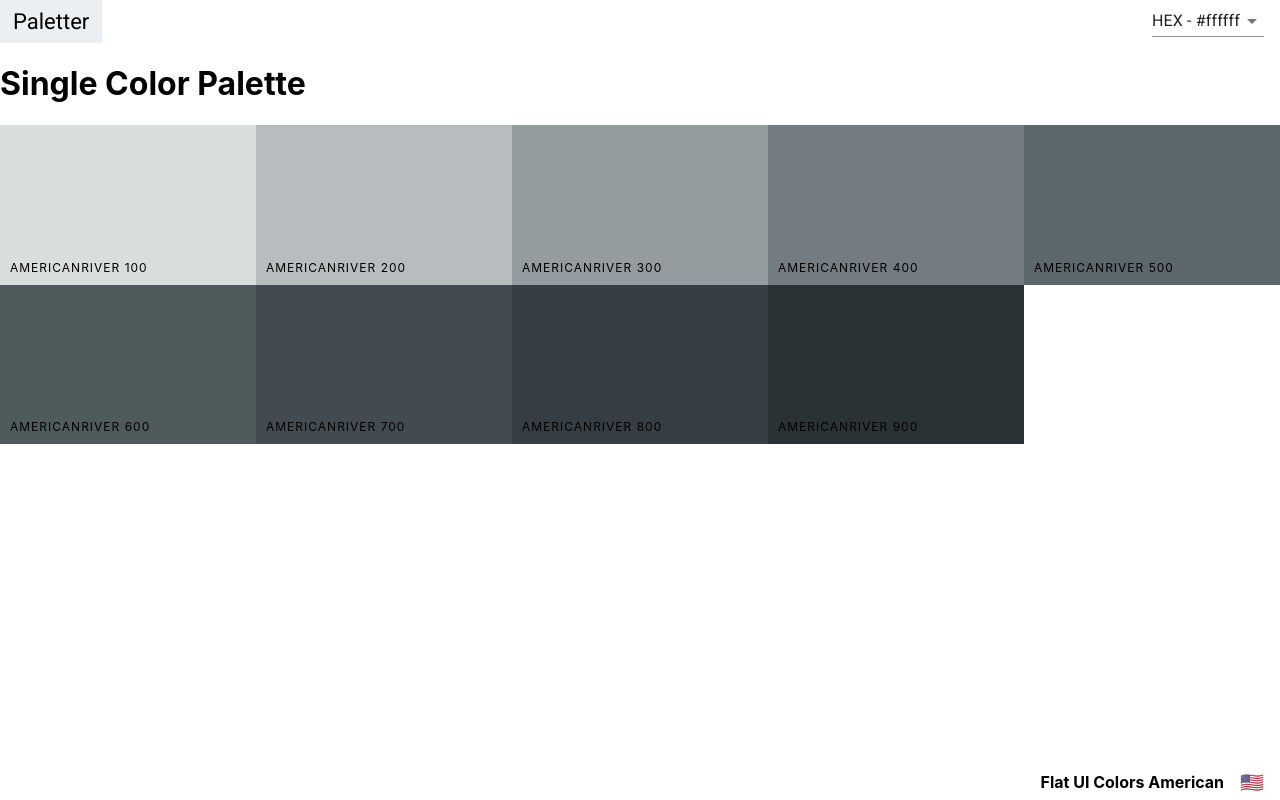
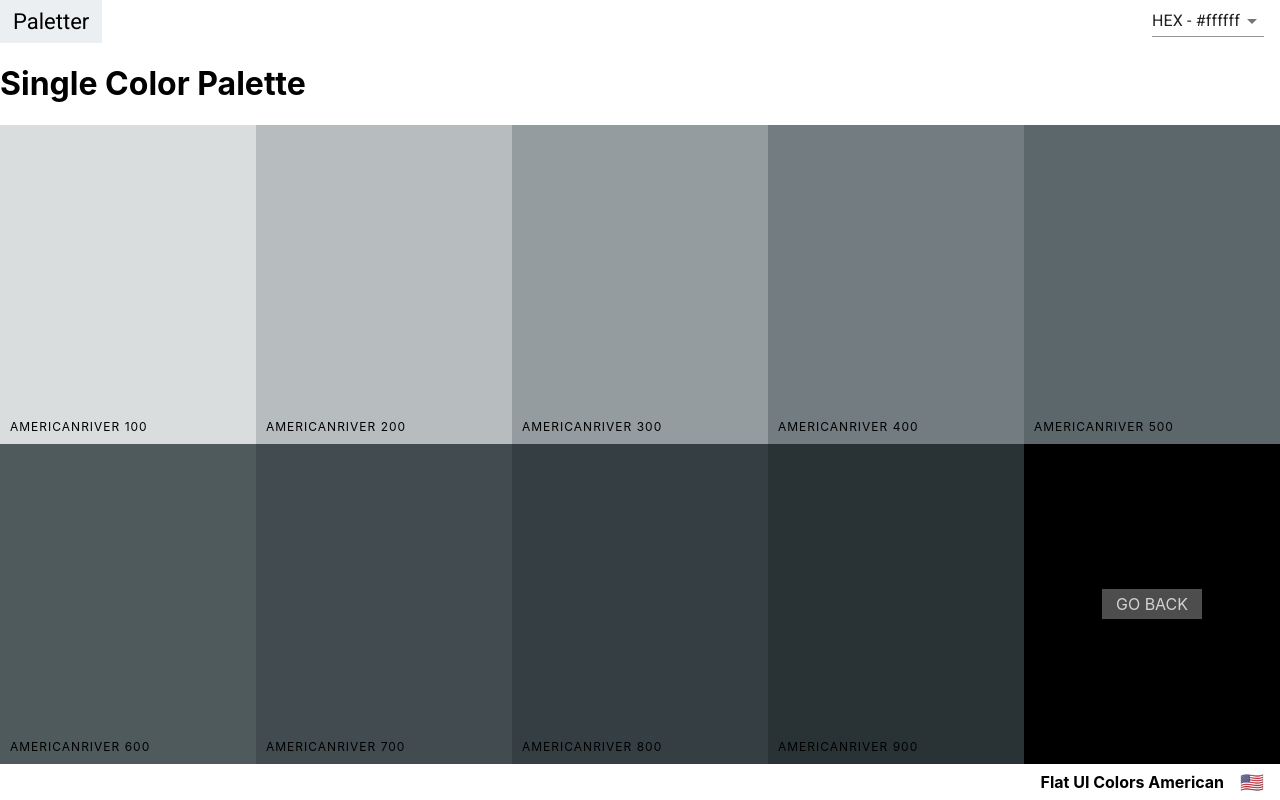
Before and after one commit to qbhatti/color-palette-app, a React (Create React App) app: page /palette/flat-ui-colors-american/americanriver in a window 1280 px wide. Built offline with nearby package versions, Linux system fonts and the light colour scheme; the HTML template or start-up script is replaced by a standard one.

Commit message:
Add and style Go Back link to SingleColorPalette

```diff
--- a/src/ColorBox.css
+++ b/src/ColorBox.css
@@ -7,7 +7,16 @@
   cursor: pointer;
   margin-bottom: -4px;
 }
-.ColorBox-copy-btn {
+
+.SingleColorPalette .ColorBox {
+  height: 50%;
+}
+
+.ColorBox.go-back {
+  background-color: black;
+}
+.ColorBox-copy-btn,
+.go-back-btn {
   width: 100px;
   height: 30px;
   position: absolute;
@@ -21,11 +30,15 @@
   background: rgba(255, 255, 255, 0.3);
   font-size: 1rem;
   line-height: 30px;
-  color: white;
+  color: lightgray;
   text-transform: uppercase;
   border: none;
+  cursor: pointer;
+  text-decoration: none;
+}
+
+.ColorBox-copy-btn {
   opacity: 0;
-  cursor: pointer;
 }
 
 .ColorBox:hover .ColorBox-copy-btn {
--- a/src/SingleColorPalette.js
+++ b/src/SingleColorPalette.js
@@ -1,4 +1,5 @@
 import React, { Component } from "react";
+import { Link } from "react-router-dom";
 import ColorBox from "./ColorBox";
 import Navbar from "./Navbar";
 import PaletteFooter from "./PaletteFooter";
@@ -34,7 +35,7 @@
   }
 
   render() {
-    const { paletteName, emoji } = this.props.palette;
+    const { paletteName, emoji, id } = this.props.palette;
     const colorBoxes = this._shades.map(shade => (
       <ColorBox
         name={shade.name}
@@ -45,11 +46,17 @@
     ));
 
     return (
-      <div className="Palette">
+      <div className="SingleColorPalette Palette">
         <Navbar showSlider={false} changeFormat={this.changeFormat} />
         <h1>Single Color Palette</h1>
-        <div className="Palette-colors">{colorBoxes}</div>
-
+        <div className="Palette-colors">
+          {colorBoxes}
+          <div className="go-back ColorBox">
+            <Link to={`/palette/${id}`} className="go-back-btn">
+              Go Back
+            </Link>
+          </div>
+        </div>
         <PaletteFooter paletteName={paletteName} emoji={emoji} />
       </div>
     );
```
